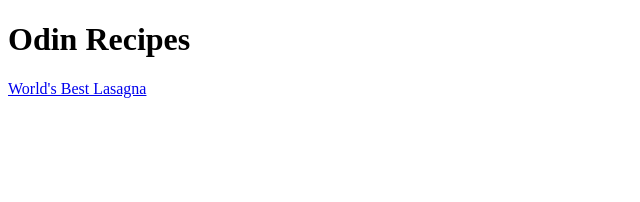
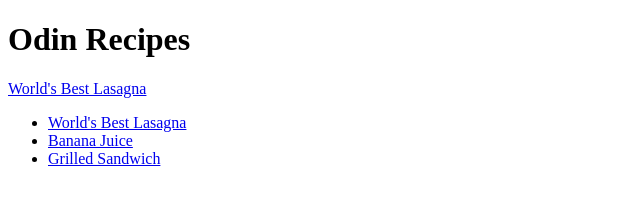
Before and after one commit to vidu112/odin-recipes, a plain HTML site: page index.html in a window 1280 px wide. Shown: the whole page, without its empty margins (0-640 px from the left). Drawn offline with Linux system fonts and the light colour scheme.

Commit message:
linked the recipes to index page

```diff
--- a/index.html
+++ b/index.html
@@ -7,7 +7,11 @@
 <body>
     <h1>Odin Recipes</h1>
     <a href="recipes/lasagna.html">World's Best Lasagna</a>
-
+    <ul>
+        <li><a href="./recipes/lasagna.html">World's Best Lasagna</a></li>
+        <li><a href="./recipes/bananaJuice.html">Banana Juice</a></li>
+        <li><a href="./recipes/grilledCheeseSandwich.html">Grilled Sandwich</a></li>
+      </ul>
 
 </body>
 </html>
```
Also changed, not shown: recipes/grilledCheeseSandwich.html (+1 -1 lines).
